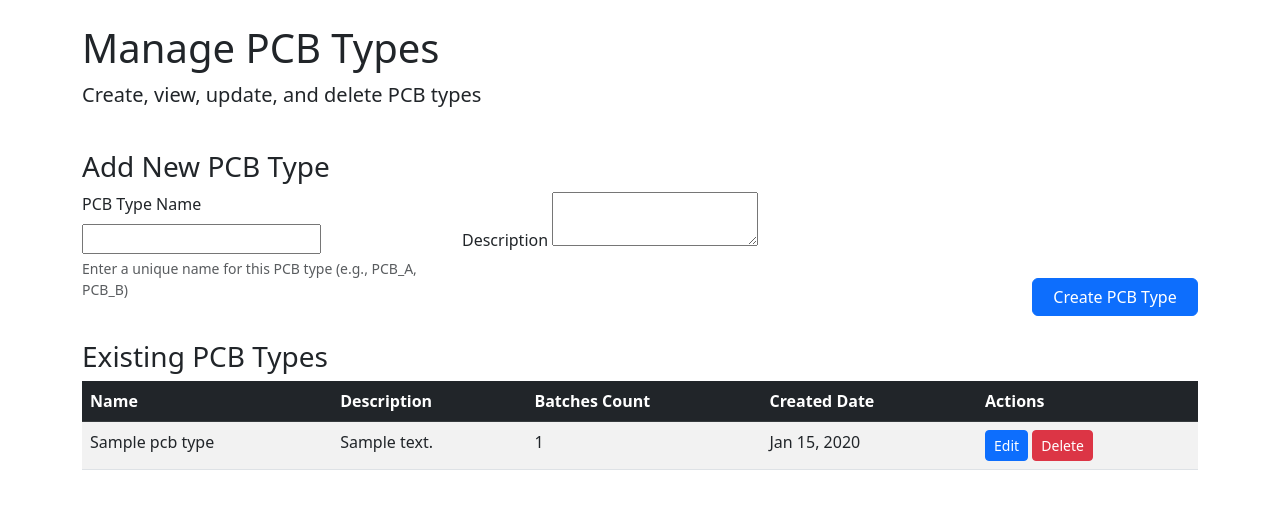
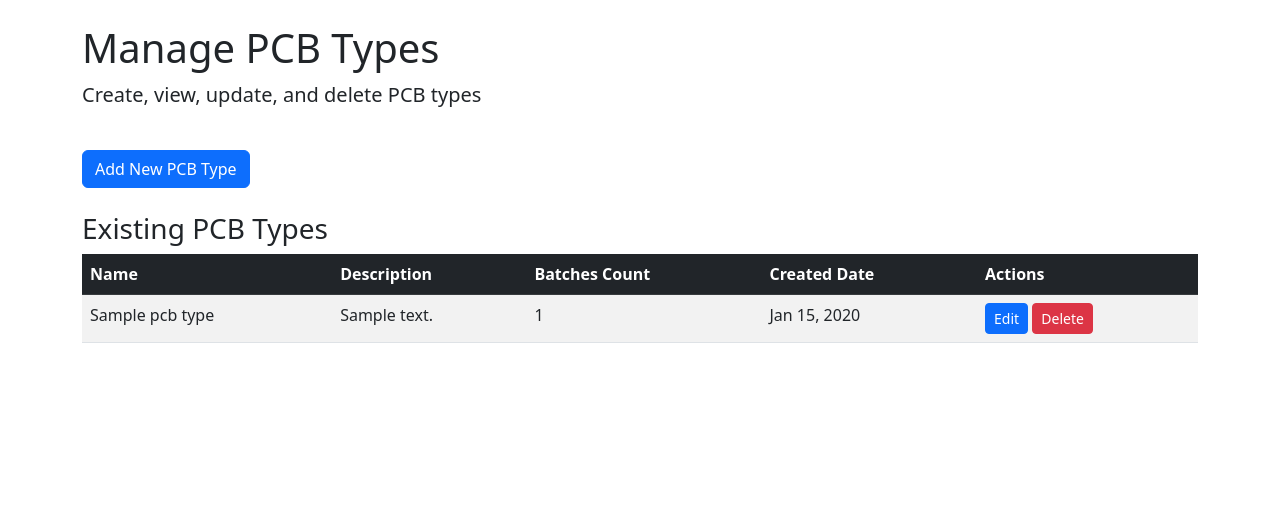
Before and after one commit to yhendricks/MilQual, a Django app: template pcb_tracker/templates/pcb_tracker/pcb_type_manage.html in a window 1280 px wide. Shown: the part 56-565 px from the top of the page. Run offline with Django 4.2, Linux system fonts and the light colour scheme; the template is opened without the code that fills it: most values are stand-ins (such as "Sample title", 1, 10 or a date in 2020); form fields are guessed from the names that the template uses.

Commit message:
Replace top forms with modal dialogs for adding new items on both manage pages

```diff
--- a/pcb_tracker/templates/pcb_tracker/pcb_type_manage.html
+++ b/pcb_tracker/templates/pcb_tracker/pcb_type_manage.html
@@ -10,41 +10,12 @@
     </div>
 </div>
 
-<!-- Add New PCB Type Form -->
+<!-- Add New PCB Type Button -->
 <div class="row mt-4">
     <div class="col-md-12">
-        <h3>Add New PCB Type</h3>
-        <form method="post">
-            {% csrf_token %}
-            <input type="hidden" name="create" value="1">
-
-            <div class="row">
-                <div class="col-md-4">
-                    <div class="mb-3">
-                        <label for="{{ form.name.id_for_label }}" class="form-label">PCB Type Name</label>
-                        {{ form.name }}
-                        {% if form.name.errors %}
-                            <div class="text-danger">{{ form.name.errors }}</div>
-                        {% endif %}
-                        <div class="form-text">Enter a unique name for this PCB type (e.g., PCB_A, PCB_B)</div>
-                    </div>
-                </div>
-
-                <div class="col-md-6">
-                    <div class="mb-3">
-                        <label for="{{ form.description.id_for_label }}" class="form-label">Description</label>
-                        {{ form.description }}
-                        {% if form.description.errors %}
-                            <div class="text-danger">{{ form.description.errors }}</div>
-                        {% endif %}
-                    </div>
-                </div>
-
-                <div class="col-md-2 d-flex align-items-end">
-                    <button type="submit" class="btn btn-primary w-100">Create PCB Type</button>
-                </div>
-            </div>
-        </form>
+        <button type="button" class="btn btn-primary" data-bs-toggle="modal" data-bs-target="#createModal">
+            Add New PCB Type
+        </button>
     </div>
 </div>
 
@@ -129,6 +100,37 @@
     </div>
 </div>
 
+<!-- Create Modal -->
+<div class="modal fade" id="createModal" tabindex="-1" aria-labelledby="createModalLabel" aria-hidden="true">
+    <div class="modal-dialog">
+        <div class="modal-content">
+            <div class="modal-header">
+                <h5 class="modal-title" id="createModalLabel">Create New PCB Type</h5>
+                <button type="button" class="btn-close" data-bs-dismiss="modal" aria-label="Close"></button>
+            </div>
+            <form method="post">
+                {% csrf_token %}
+                <input type="hidden" name="create" value="1">
+
+                <div class="modal-body">
+                    <div class="mb-3">
+                        <label for="create_name" class="form-label">PCB Type Name</label>
+                        <input type="text" class="form-control" id="create_name" name="name" required>
+                    </div>
+                    <div class="mb-3">
+                        <label for="create_description" class="form-label">Description</label>
+                        <textarea class="form-control" id="create_description" name="description" rows="3"></textarea>
+                    </div>
+                </div>
+                <div class="modal-footer">
+                    <button type="button" class="btn btn-secondary" data-bs-dismiss="modal">Cancel</button>
+                    <button type="submit" class="btn btn-primary">Create PCB Type</button>
+                </div>
+            </form>
+        </div>
+    </div>
+</div>
+
 <!-- Edit Modals -->
 {% for pcb_type in pcb_types %}
 <div class="modal fade" id="editModal{{ pcb_type.id }}" tabindex="-1" aria-labelledby="editModalLabel{{ pcb_type.id }}" aria-hidden="true">
```
Also changed, not shown: pcb_tracker/templates/pcb_tracker/batch_manage.html (+43 -44 lines).
